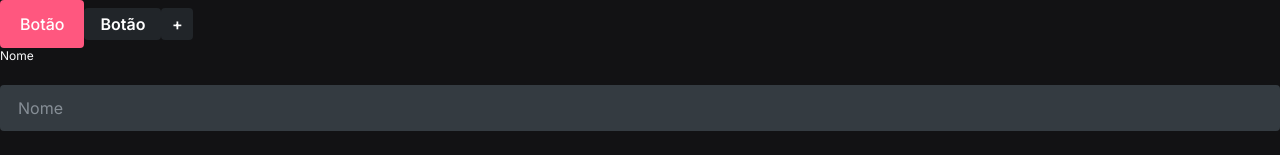
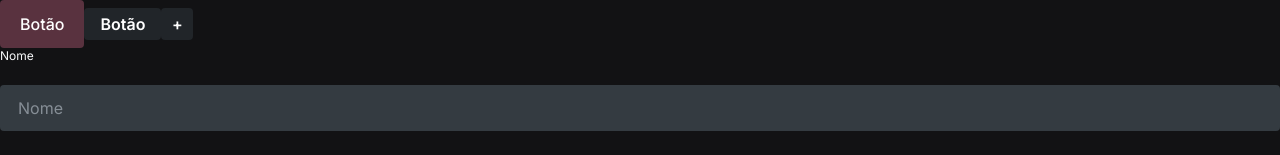
Before and after one commit to leonardoliska/Kenzie-Hub, a React (Create React App) app: page / in a window 1280 px wide. Shown: the top 155 px of the page. Built offline with nearby package versions, Linux system fonts and the light colour scheme.

Commit message:
refactor: change button conditional style

```diff
--- a/src/components/Button/index.jsx
+++ b/src/components/Button/index.jsx
@@ -1,8 +1,8 @@
 import Container from "./styles"
 
-const Button = ({ children, colorSchema, ...rest }) => {
+const Button = ({ children, colorSchema = "primary", isActive, ...rest }) => {
     return (
-        <Container {...rest} colorSchema={colorSchema}>
+        <Container colorSchema={colorSchema} isActive={isActive} {...rest}>
             {children}
         </Container>
     )
--- a/src/components/Button/styles.js
+++ b/src/components/Button/styles.js
@@ -9,17 +9,23 @@ const Container = styled.button`
     font-size: var(--size-3);
     font-weight: 500;
     transition: 0.2s;
-    background-color: ${(props) =>
-        props.colorSchema === "negative"
-            ? "var(--color-primary-negative)"
-            : props.colorSchema === "inactive"
-            ? "var(--grey-1)"
-            : "var(--color-primary)"};
+    background-color: ${(props) => (props.colorSchema === "grey" ? "var(--grey-3)" : "var(--color-primary)")};
 
-    :hover {
-        background-color: ${(props) =>
-            props.colorSchema === "inactive" ? "var(--grey-2)" : "var(--color-primary-focus)"};
-    }
+    ${(props) =>
+        props.colorSchema === "grey"
+            ? props.isActive
+                ? "{ background: var(--grey-1) }"
+                : "{ background: var(--grey-2) }"
+            : props.isActive
+            ? "{ background: var(--color-primary) }"
+            : "{ background: var(--color-primary-negative) }"}
+
+    ${(props) =>
+        props.isActive
+            ? props.colorSchema === "grey"
+                ? "&:hover { background: var(--grey-2) }"
+                : "&:hover { background: var(--color-primary-focus) }"
+            : "&:hover {cursor: auto"}
 `
 
 export default Container
```
